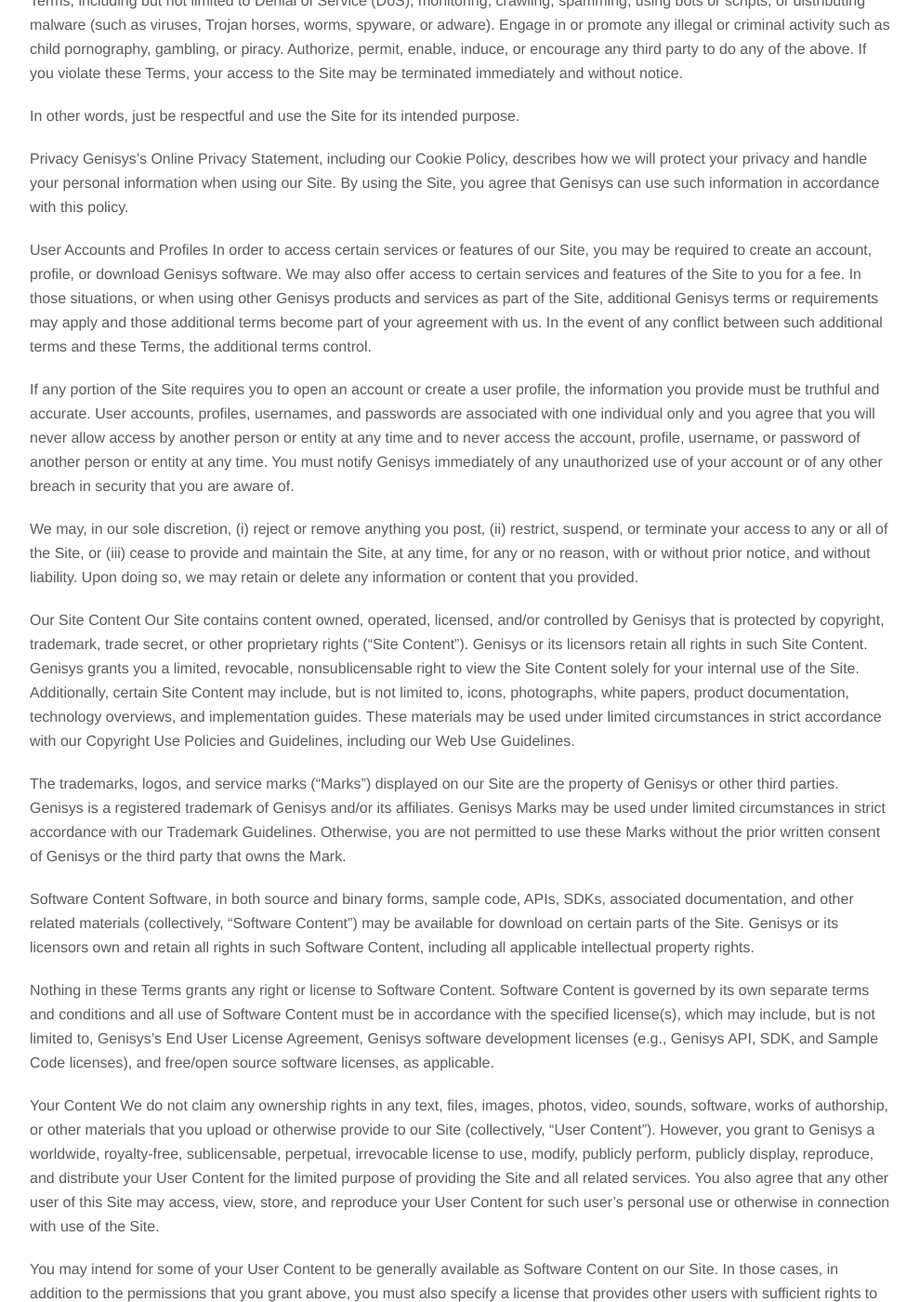
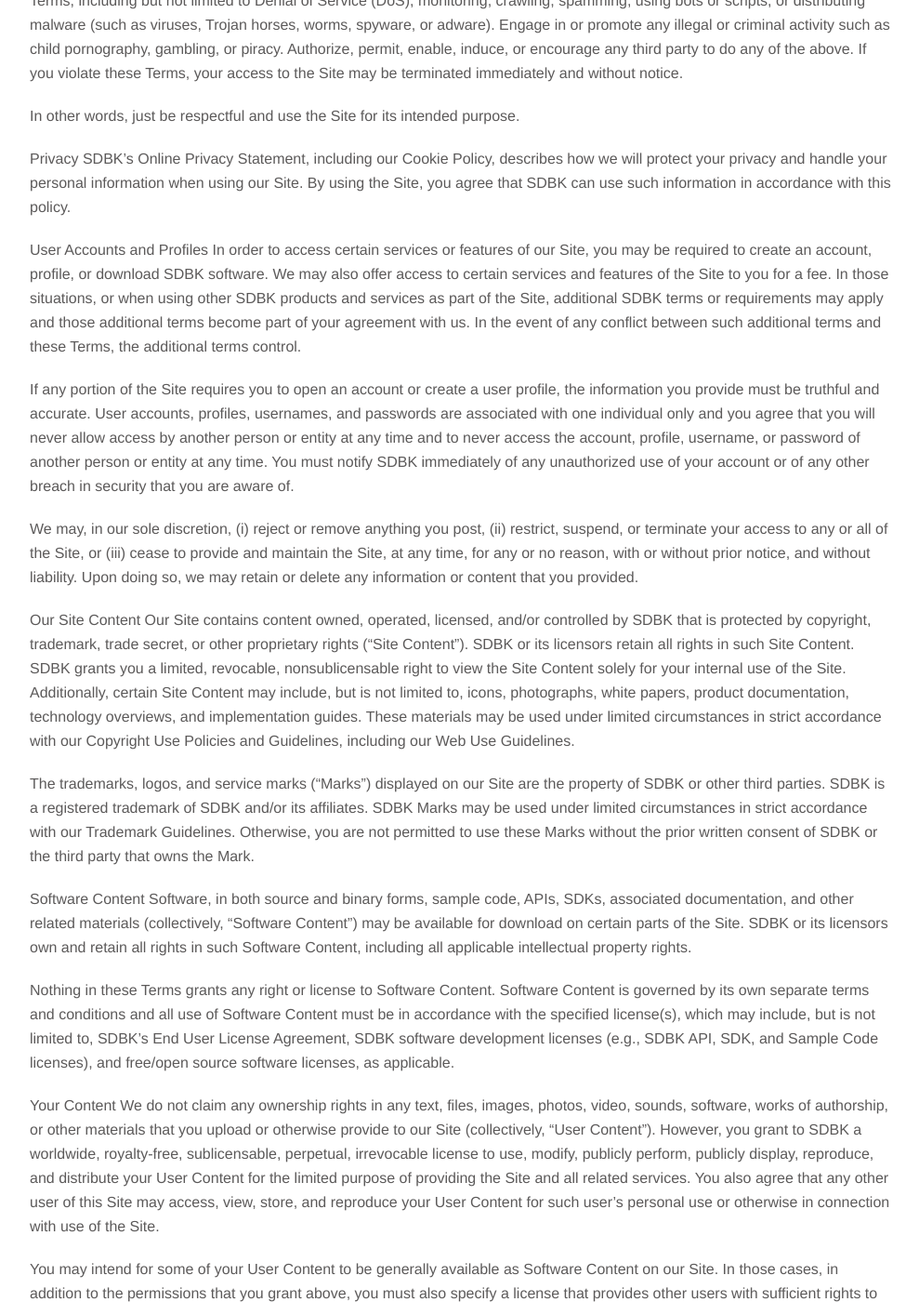
Before and after one commit to mail2karthikarthi/sdbk, a Jekyll site: the page built from terms-and-condition.md, in a window 1280 px wide and 1400 px high, scrolled down 703 px. Shown: the whole window at 93% size, without its empty margins (143-1132 px from the left). Built offline with Jekyll 4.4.1, drawn with Linux system fonts in a browser that asks for light colours; some of the changed text lies outside the part shown.

Commit message:
Update terms-and-condition.md

```diff
--- a/terms-and-condition.md
+++ b/terms-and-condition.md
@@ -4,15 +4,15 @@ layout: policy
 bodyClass: page-contact
 ---
 
-This Site is Copyright © 2022 Genisys and/or its affiliates. All rights reserved.
+This Site is Copyright © 2022 SDBK and/or its affiliates. All rights reserved.
 
 Welcome
-These Genisys Web Site Terms of Use ("Terms") govern all Genisys-smart.com web pages ("Site").
+These SDBK Web Site Terms of Use ("Terms") govern all SDBK-smart.com web pages ("Site").
 
 By accessing, visiting, or otherwise using the Site, you agree to be bound by the Terms.
 
 Your Use of Our Site
-Genisys is committed to providing a safe and positive experience to all users on our Site. To help us do that, we need you to follow a few basic rules when you’re here. Don’t worry, it’s not very complicated.
+SDBK is committed to providing a safe and positive experience to all users on our Site. To help us do that, we need you to follow a few basic rules when you’re here. Don’t worry, it’s not very complicated.
 
 When using our Site, you must comply with all applicable laws, including federal, state, and local laws, the laws of your jurisdiction, and laws regarding the transmission of technical data.
 
@@ -35,27 +35,27 @@ If you violate these Terms, your access to the Site may be terminated immediatel
 In other words, just be respectful and use the Site for its intended purpose.
 
 Privacy
-Genisys's Online Privacy Statement, including our Cookie Policy, describes how we will protect your privacy and handle your personal information when using our Site. By using the Site, you agree that Genisys can use such information in accordance with this policy.
+SDBK's Online Privacy Statement, including our Cookie Policy, describes how we will protect your privacy and handle your personal information when using our Site. By using the Site, you agree that SDBK can use such information in accordance with this policy.
 
 User Accounts and Profiles
-In order to access certain services or features of our Site, you may be required to create an account, profile, or download Genisys software. We may also offer access to certain services and features of the Site to you for a fee. In those situations, or when using other Genisys products and services as part of the Site, additional Genisys terms or requirements may apply and those additional terms become part of your agreement with us. In the event of any conflict between such additional terms and these Terms, the additional terms control.
+In order to access certain services or features of our Site, you may be required to create an account, profile, or download SDBK software. We may also offer access to certain services and features of the Site to you for a fee. In those situations, or when using other SDBK products and services as part of the Site, additional SDBK terms or requirements may apply and those additional terms become part of your agreement with us. In the event of any conflict between such additional terms and these Terms, the additional terms control.
 
-If any portion of the Site requires you to open an account or create a user profile, the information you provide must be truthful and accurate. User accounts, profiles, usernames, and passwords are associated with one individual only and you agree that you will never allow access by another person or entity at any time and to never access the account, profile, username, or password of another person or entity at any time. You must notify Genisys immediately of any unauthorized use of your account or of any other breach in security that you are aware of.
+If any portion of the Site requires you to open an account or create a user profile, the information you provide must be truthful and accurate. User accounts, profiles, usernames, and passwords are associated with one individual only and you agree that you will never allow access by another person or entity at any time and to never access the account, profile, username, or password of another person or entity at any time. You must notify SDBK immediately of any unauthorized use of your account or of any other breach in security that you are aware of.
 
 We may, in our sole discretion, (i) reject or remove anything you post, (ii) restrict, suspend, or terminate your access to any or all of the Site, or (iii) cease to provide and maintain the Site, at any time, for any or no reason, with or without prior notice, and without liability. Upon doing so, we may retain or delete any information or content that you provided.
 
 Our Site Content
-Our Site contains content owned, operated, licensed, and/or controlled by Genisys that is protected by copyright, trademark, trade secret, or other proprietary rights ("Site Content"). Genisys or its licensors retain all rights in such Site Content. Genisys grants you a limited, revocable, nonsublicensable right to view the Site Content solely for your internal use of the Site. Additionally, certain Site Content may include, but is not limited to, icons, photographs, white papers, product documentation, technology overviews, and implementation guides. These materials may be used under limited circumstances in strict accordance with our Copyright Use Policies and Guidelines, including our Web Use Guidelines.
+Our Site contains content owned, operated, licensed, and/or controlled by SDBK that is protected by copyright, trademark, trade secret, or other proprietary rights ("Site Content"). SDBK or its licensors retain all rights in such Site Content. SDBK grants you a limited, revocable, nonsublicensable right to view the Site Content solely for your internal use of the Site. Additionally, certain Site Content may include, but is not limited to, icons, photographs, white papers, product documentation, technology overviews, and implementation guides. These materials may be used under limited circumstances in strict accordance with our Copyright Use Policies and Guidelines, including our Web Use Guidelines.
 
-The trademarks, logos, and service marks ("Marks") displayed on our Site are the property of Genisys or other third parties. Genisys is a registered trademark of Genisys and/or its affiliates. Genisys Marks may be used under limited circumstances in strict accordance with our Trademark Guidelines. Otherwise, you are not permitted to use these Marks without the prior written consent of Genisys or the third party that owns the Mark.
+The trademarks, logos, and service marks ("Marks") displayed on our Site are the property of SDBK or other third parties. SDBK is a registered trademark of SDBK and/or its affiliates. SDBK Marks may be used under limited circumstances in strict accordance with our Trademark Guidelines. Otherwise, you are not permitted to use these Marks without the prior written consent of SDBK or the third party that owns the Mark.
 
 Software Content
-Software, in both source and binary forms, sample code, APIs, SDKs, associated documentation, and other related materials (collectively, “Software Content”) may be available for download on certain parts of the Site. Genisys or its licensors own and retain all rights in such Software Content, including all applicable intellectual property rights.
+Software, in both source and binary forms, sample code, APIs, SDKs, associated documentation, and other related materials (collectively, “Software Content”) may be available for download on certain parts of the Site. SDBK or its licensors own and retain all rights in such Software Content, including all applicable intellectual property rights.
 
-Nothing in these Terms grants any right or license to Software Content. Software Content is governed by its own separate terms and conditions and all use of Software Content must be in accordance with the specified license(s), which may include, but is not limited to, Genisys's End User License Agreement, Genisys software development licenses (e.g., Genisys API, SDK, and Sample Code licenses), and free/open source software licenses, as applicable.
+Nothing in these Terms grants any right or license to Software Content. Software Content is governed by its own separate terms and conditions and all use of Software Content must be in accordance with the specified license(s), which may include, but is not limited to, SDBK's End User License Agreement, SDBK software development licenses (e.g., SDBK API, SDK, and Sample Code licenses), and free/open source software licenses, as applicable.
 
 Your Content
-We do not claim any ownership rights in any text, files, images, photos, video, sounds, software, works of authorship, or other materials that you upload or otherwise provide to our Site (collectively, "User Content"). However, you grant to Genisys a worldwide, royalty-free, sublicensable, perpetual, irrevocable license to use, modify, publicly perform, publicly display, reproduce, and distribute your User Content for the limited purpose of providing the Site and all related services. You also agree that any other user of this Site may access, view, store, and reproduce your User Content for such user's personal use or otherwise in connection with use of the Site.
+We do not claim any ownership rights in any text, files, images, photos, video, sounds, software, works of authorship, or other materials that you upload or otherwise provide to our Site (collectively, "User Content"). However, you grant to SDBK a worldwide, royalty-free, sublicensable, perpetual, irrevocable license to use, modify, publicly perform, publicly display, reproduce, and distribute your User Content for the limited purpose of providing the Site and all related services. You also agree that any other user of this Site may access, view, store, and reproduce your User Content for such user's personal use or otherwise in connection with use of the Site.
 
 You may intend for some of your User Content to be generally available as Software Content on our Site. In those cases, in addition to the permissions that you grant above, you must also specify a license that provides other users with sufficient rights to use your work as intended, such as an open source or Creative Commons license. For guidance on how to choose an appropriate free software license, this is a helpful third party resource: https://choosealicense.com/.
 
@@ -63,7 +63,7 @@ You cannot post, modify, distribute, or reproduce in any way copyrighted or othe
 
 All User Content is considered nonconfidential and public. Please do not submit any confidential or private information.
 
-If you provide us with any feedback or ideas, you authorize Genisys to use your feedback for any purpose, without any restriction or limitation.
+If you provide us with any feedback or ideas, you authorize SDBK to use your feedback for any purpose, without any restriction or limitation.
 
 If you believe that your copyright or other rights have been infringed, please provide our Designated Agent written notice with the following information:
 
@@ -75,14 +75,14 @@ A written statement by you that you have a good faith belief that the disputed u
 A statement by you, made under penalty of perjury, that the above information in your notice is accurate and that you are the copyright owner or authorized to act on the copyright owner's behalf
 For any copyright infringement contact us at:
 
-Genisys smart
-Email: contact@genisys-smart.com
+SDBK smart
+Email: saravana1sdbk@gmail.com
 Attn: Copyright Agent
 
 If the disputed materials were posted by a third party identifiable through reasonable efforts, we will try to provide notice to the third party of the charge. If the third party responds, we will provide you with a copy so that you may take any other steps you may consider appropriate.
 
 Disclaimers and Limitations of Liability
-Except as specifically set forth above, nothing in these Terms confers, by implication, estoppel, or otherwise, any license or right under any trade secret, patent, trademark, copyright, or other intellectual property right of Genisys or any third party. All rights not expressly licensed are reserved.
+Except as specifically set forth above, nothing in these Terms confers, by implication, estoppel, or otherwise, any license or right under any trade secret, patent, trademark, copyright, or other intellectual property right of SDBK or any third party. All rights not expressly licensed are reserved.
 
 Although we have attempted to provide accurate information on our Site, we assume no responsibility for the accuracy of the information.
 
@@ -90,19 +90,19 @@ We do not endorse or assume responsibility for user conduct or what users submit
 
 Our Site contains links to third party sites. We provide these links merely as a convenience and the inclusion of such links does not imply any endorsement of their content. Access to any other site linked to this Site is at your own risk and we are not responsible for the accuracy or reliability of any information, data, opinions, advice, or statements made on such sites.
 
-You are solely responsible for maintaining the confidentiality of your account, registration, and password information. Genisys will not be liable for any harm caused by, or related to, the theft or misappropriation of your user name or password, disclosure of your user name or password, or your authorization of anyone else to use your user name or password.
+You are solely responsible for maintaining the confidentiality of your account, registration, and password information. SDBK will not be liable for any harm caused by, or related to, the theft or misappropriation of your user name or password, disclosure of your user name or password, or your authorization of anyone else to use your user name or password.
 
-We may change the programs or products mentioned at any time without notice. Mention of non-Genisys products or services is for informational purposes only and constitutes neither an endorsement nor a recommendation. Because international information is provided on our Site, not all products or programs mentioned will be available in your country. Please contact your local sales representative for information as to products and services available in your country.
+We may change the programs or products mentioned at any time without notice. Mention of non-SDBK products or services is for informational purposes only and constitutes neither an endorsement nor a recommendation. Because international information is provided on our Site, not all products or programs mentioned will be available in your country. Please contact your local sales representative for information as to products and services available in your country.
 
-The Site and all information on the Site are subject to applicable federal, state, and local laws, and U.S. export control laws, and may also be subject to the laws of the country where you reside. We reserve the right to investigate and take appropriate action against anyone who, in Genisys's sole discretion, is suspected of violating any applicable law, including, without limitation, reporting you to law enforcement authorities.
+The Site and all information on the Site are subject to applicable federal, state, and local laws, and U.S. export control laws, and may also be subject to the laws of the country where you reside. We reserve the right to investigate and take appropriate action against anyone who, in SDBK's sole discretion, is suspected of violating any applicable law, including, without limitation, reporting you to law enforcement authorities.
 
-Some of the information on our Site may contain projections or other forward-looking statements regarding future events or the future financial performance of Genisys. Such statements are only predictions and actual events or results may differ materially. We refer you to the documents Genisys files from time to time with the Securities and Exchange Commission, specifically, the Company's most recent Form 10-K and Form 10-Q filings as such may be amended from time to time. These documents contain and identify important factors that could cause the actual results to differ materially from those contained in our projections or forward-looking statements, including, but not limited to: potential fluctuations in quarterly results; dependence on new product development; rapid technological and market change; competitive landscape; acquisition strategy; supply chain-related risks; cybersecurity and other risks associated with Internet-based systems and infrastructure deployments; global economic and political risks; and volatility of stock price.
+Some of the information on our Site may contain projections or other forward-looking statements regarding future events or the future financial performance of SDBK. Such statements are only predictions and actual events or results may differ materially. We refer you to the documents SDBK files from time to time with the Securities and Exchange Commission, specifically, the Company's most recent Form 10-K and Form 10-Q filings as such may be amended from time to time. These documents contain and identify important factors that could cause the actual results to differ materially from those contained in our projections or forward-looking statements, including, but not limited to: potential fluctuations in quarterly results; dependence on new product development; rapid technological and market change; competitive landscape; acquisition strategy; supply chain-related risks; cybersecurity and other risks associated with Internet-based systems and infrastructure deployments; global economic and political risks; and volatility of stock price.
 
-THIS SITE IS PROVIDED "AS IS" WITH ALL FAULTS AND WITHOUT WARRANTY OF ANY KIND, EITHER EXPRESSED OR IMPLIED. TO THE EXTENT PERMITTED BY LAW, Genisys DISCLAIMS ALL WARRANTIES, EXPRESSED OR IMPLIED, INCLUDING, WITHOUT LIMITATION, THOSE OF MERCHANTABILITY, FITNESS FOR A PARTICULAR PURPOSE, AND NONINFRINGEMENT, OR THAT ARISE FROM A COURSE OF DEALING, USAGE, OR TRADE PRACTICE.
+THIS SITE IS PROVIDED "AS IS" WITH ALL FAULTS AND WITHOUT WARRANTY OF ANY KIND, EITHER EXPRESSED OR IMPLIED. TO THE EXTENT PERMITTED BY LAW, SDBK DISCLAIMS ALL WARRANTIES, EXPRESSED OR IMPLIED, INCLUDING, WITHOUT LIMITATION, THOSE OF MERCHANTABILITY, FITNESS FOR A PARTICULAR PURPOSE, AND NONINFRINGEMENT, OR THAT ARISE FROM A COURSE OF DEALING, USAGE, OR TRADE PRACTICE.
 
-Genisys SHALL NOT BE LIABLE FOR ANY INDIRECT, SPECIAL, CONSEQUENTIAL, OR INCIDENTAL DAMAGES INCLUDING, WITHOUT LIMITATION, LOST PROFITS OR REVENUES, COSTS OF REPLACEMENT GOODS, OR LOSS OR DAMAGE TO DATA ARISING OUT OF THE USE OR INABILITY TO USE THIS SITE OR ANY RELATED SERVICES OR CONTENT, OR DAMAGES RESULTING FROM USE OF OR RELIANCE ON THE INFORMATION PRESENT, EVEN IF Genisys HAS BEEN ADVISED OF THE POSSIBILITY OF SUCH DAMAGES.
+SDBK SHALL NOT BE LIABLE FOR ANY INDIRECT, SPECIAL, CONSEQUENTIAL, OR INCIDENTAL DAMAGES INCLUDING, WITHOUT LIMITATION, LOST PROFITS OR REVENUES, COSTS OF REPLACEMENT GOODS, OR LOSS OR DAMAGE TO DATA ARISING OUT OF THE USE OR INABILITY TO USE THIS SITE OR ANY RELATED SERVICES OR CONTENT, OR DAMAGES RESULTING FROM USE OF OR RELIANCE ON THE INFORMATION PRESENT, EVEN IF SDBK HAS BEEN ADVISED OF THE POSSIBILITY OF SUCH DAMAGES.
 
-Genisys DOES NOT GUARANTEE AND DOES NOT PROMISE ANY SPECIFIC RESULTS FROM USE OF THE SITE OR ANY RELATED SERVICES OR CONTENT.
+SDBK DOES NOT GUARANTEE AND DOES NOT PROMISE ANY SPECIFIC RESULTS FROM USE OF THE SITE OR ANY RELATED SERVICES OR CONTENT.
 
 ALL USE OF THIS SITE IS AT YOUR OWN RISK.
 
```
